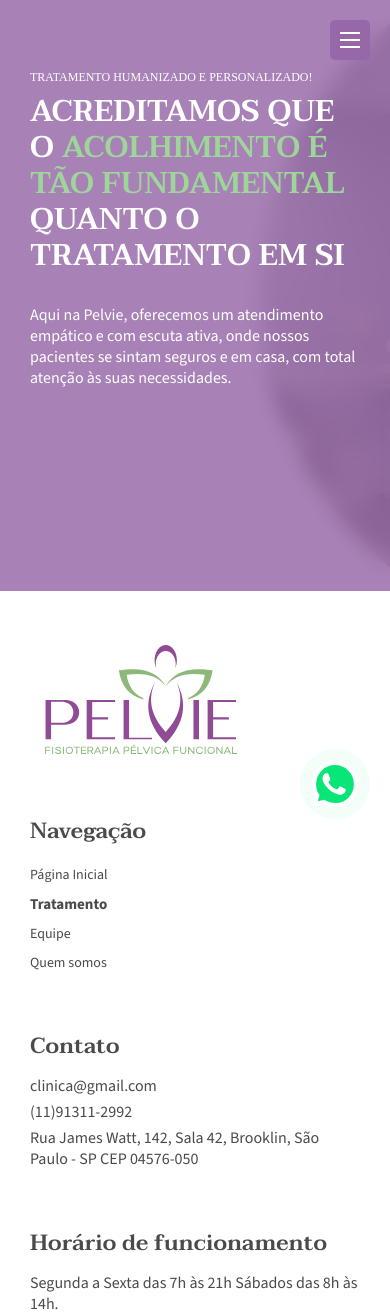
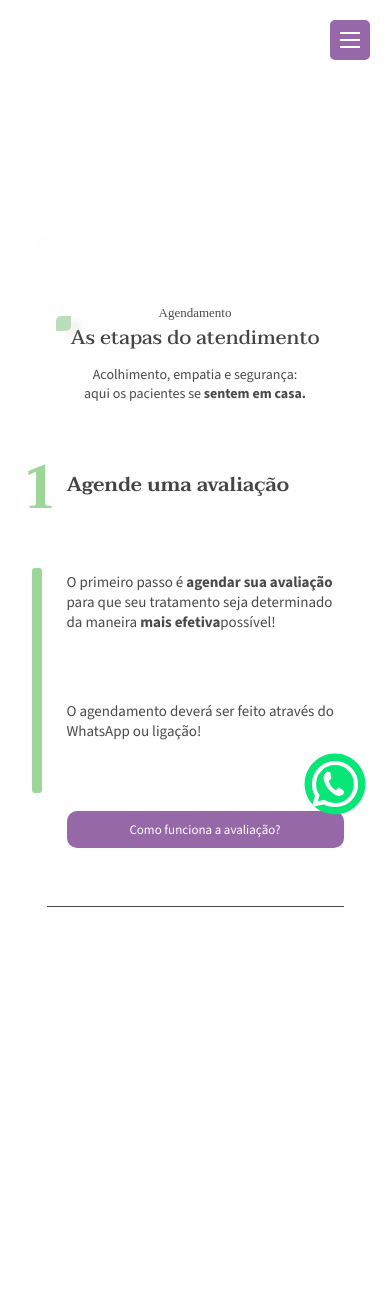
Before and after one commit to blpsoares/Pelvis-Institucional, a React (Vite) app: page /Tratamento in a window 390 px wide. Shown: the top 1316 px of the page. Built offline with nearby package versions, Linux system fonts and the light colour scheme.

Commit message:
test at main.jsx

```diff
--- a/src/pages/tratamento/index.jsx
+++ b/src/pages/tratamento/index.jsx
@@ -1,20 +1,80 @@
 // import React from "react";
-// import Container from "../../components/container";
+import Container from "../../components/container";
 // import Slider from "../../components/slider";
-import Hero from "../../components/hero";
-import bgHero from "../../assets/img/bgHeroTratamento.png";
+// import Hero from "../../components/hero";
+// import bgHero from "../../assets/img/bgHeroTratamento.png";
+import BoxAnimation from "../../components/boxAnimation";
+import "./styles.css";
 
 const Tratamento = () => {
   return (
     <>
-      <Hero
-        spanText="Tratamento humanizado e personalizado!"
-        titleTextBe="acreditamos que o"
-        titleSpan="ACOLHIMENTO é tão fundamental"
-        titleTextAf="quanto o tratamento em si"
-        imgBg={bgHero}
-        pText="Aqui na Pelvie, oferecemos um atendimento empático e com escuta ativa, onde nossos pacientes se sintam seguros e em casa, com total atenção às suas necessidades."
-      />
+      <div style={{ height: "20rem" }}></div>
+      <Container>
+        <div className="steps cardBox">
+          <BoxAnimation animation="top">
+            <div className="stepsHeader">
+              <span>Agendamento</span>
+              <h2 className="titleCubeL">As etapas do atendimento</h2>
+              <p>
+                Acolhimento, empatia e segurança:
+                <br /> aqui os pacientes se
+                <b> sentem em casa.</b>
+              </p>
+            </div>
+          </BoxAnimation>
+          <div className="stepsCards">
+            <BoxAnimation animation="left">
+              <div className="cardBox">
+                <h3>Agende uma avaliação</h3>
+                <p>
+                  O primeiro passo é <b>agendar sua avaliação</b> para que seu
+                  tratamento seja determinado da maneira <b>mais efetiva</b>
+                  possível!
+                </p>
+                <p>
+                  O agendamento deverá ser feito através do WhatsApp ou ligação!
+                </p>
+                <a href="#" target="_blank">
+                  Como funciona a avaliação?
+                </a>
+              </div>
+            </BoxAnimation>
+            <BoxAnimation animation="right">
+              <div className="cardBox">
+                <h3>Início das sessões</h3>
+                <p>
+                  Após <b>passar pela avaliação</b>, você iniciará suas sessões,
+                  cuja frequência será determinada <b>em conjunto</b> com a
+                  fisioterapeuta.
+                </p>
+                <p>
+                  A frequência pode ser semanal, duas vezes por semana ou até
+                  mesmo com intervalos maiores, a depender de cada caso.
+                </p>
+                <a href="#" target="_blank">
+                  Conheça a nossa equipe!
+                </a>
+              </div>
+            </BoxAnimation>
+          </div>
+          <BoxAnimation>
+            <div className="stepsFooter">
+              <h2 className="titleCubeL">Atendimento personalizado</h2>
+              <p>
+                Dispomos de uma secretária que te auxiliará em todos as etapas,
+                desde o <b>agendamento</b> e <b>confirmação das sessões,</b> até
+                as formas de pagamento e <b>obtenção do reembolso</b> junto ao
+                plano de saúde.
+              </p>
+
+              <a href="#" className="cta">
+                Reserve seu horário
+              </a>
+            </div>
+          </BoxAnimation>
+        </div>
+      </Container>
     </>
   );
 };
--- a/src/pages/tratamento/styles.css
+++ b/src/pages/tratamento/styles.css
@@ -0,0 +1,185 @@
+.steps {
+  width: 90%;
+  margin: 0 auto;
+  display: flex;
+  flex-direction: column;
+  align-items: center;
+  padding: 4rem 0;
+}
+
+.stepsHeader {
+  margin: 3.5rem auto 0;
+  text-align: center;
+  width: 100%;
+  display: flex;
+  flex-direction: column;
+  align-items: center;
+}
+
+.stepsHeader span,
+.stepsHeader p {
+  color: var(--cinza);
+}
+.stepsHeader p {
+  margin-top: 1rem;
+  font-size: 2.2rem;
+}
+
+.stepsCards {
+  display: flex;
+  width: 90%;
+  gap: 4rem;
+  margin: 3rem auto;
+}
+
+.stepsCards .boxAnimation {
+  counter-increment: num;
+}
+
+.stepsCards .cardBox {
+  padding: 3rem 2rem 3rem 7rem;
+  height: 350px;
+  display: flex;
+  flex-direction: column;
+  justify-content: space-between;
+  position: relative;
+}
+
+.stepsCards .cardBox h3::after {
+  content: counter(num);
+  font-size: 6rem;
+  font-family: var(--poppins);
+  font-weight: bolder;
+  color: var(--verde1);
+  position: absolute;
+  left: 20px;
+  top: 5px;
+}
+
+.stepsCards .cardBox::before {
+  content: "";
+  width: 10px;
+  height: 50%;
+  background-color: var(--verde1);
+  position: absolute;
+  left: 30px;
+  top: 30%;
+  border-radius: 0.3rem;
+}
+
+.stepsCards .cardBox h3 {
+  color: var(--cinza2);
+  font-size: 2.5rem;
+}
+
+.stepsCards .cardBox p {
+  color: var(--cinza);
+  font-size: 1.5rem;
+}
+
+.stepsCards .cardBox a {
+  background-color: var(--roxo1);
+  width: 80%;
+  text-align: center;
+  padding: 1rem 2rem;
+  color: var(--branco);
+  border-radius: 1rem;
+  margin-left: auto;
+}
+
+.stepsFooter {
+  display: flex;
+  align-items: center;
+  flex-direction: column;
+}
+
+.stepsFooter p {
+  margin: 3rem 0;
+  max-width: 50%;
+  text-align: center;
+}
+
+@media (max-width: 1140px) {
+  .stepsCards {
+    flex-direction: column;
+  }
+}
+
+@media (max-width: 700px) {
+  .steps {
+    width: 100%;
+    border: none;
+    box-shadow: none;
+  }
+
+  .stepsHeader span {
+    font-size: 1.3rem;
+  }
+
+  .stepsHeader h2,
+  .stepsFooter h2 {
+    font-size: 2.5rem;
+  }
+
+  .stepsHeader p {
+    font-size: 1.4rem;
+  }
+
+  .stepsCards .cardBox h3 {
+    font-size: 2rem;
+  }
+
+  .stepsCards .cardBox::before {
+    left: -15px;
+  }
+
+  .stepsCards .cardBox h3::after {
+    left: -25px;
+  }
+
+  .stepsCards .cardBox a {
+    width: 100%;
+    font-size: 1.3rem;
+    padding: 1rem 0.2rem;
+  }
+
+  .stepsCards .cardBox {
+    height: 450px;
+    justify-content: space-around;
+  }
+
+  .stepsCards .cardBox {
+    padding: 0 0 0 2rem;
+    box-shadow: none;
+    border: none;
+    border-radius: 0;
+    position: relative;
+  }
+
+  .stepsCards .cardBox a::after {
+    content: "";
+    width: 100%;
+    height: 1px;
+    background-color: var(--cinza);
+    position: absolute;
+    top: 105%;
+    left: 0;
+  }
+
+  .stepsFooter {
+    margin-top: 5rem;
+  }
+
+  .stepsFooter p {
+    max-width: 90%;
+
+    font-size: 1.4rem;
+  }
+}
+
+@media (max-width: 500px) {
+  .stepsHeader h2,
+  .stepsFooter h2 {
+    font-size: 2rem;
+  }
+}
```
Also changed, not shown: src/main.jsx (+4 -4 lines).
